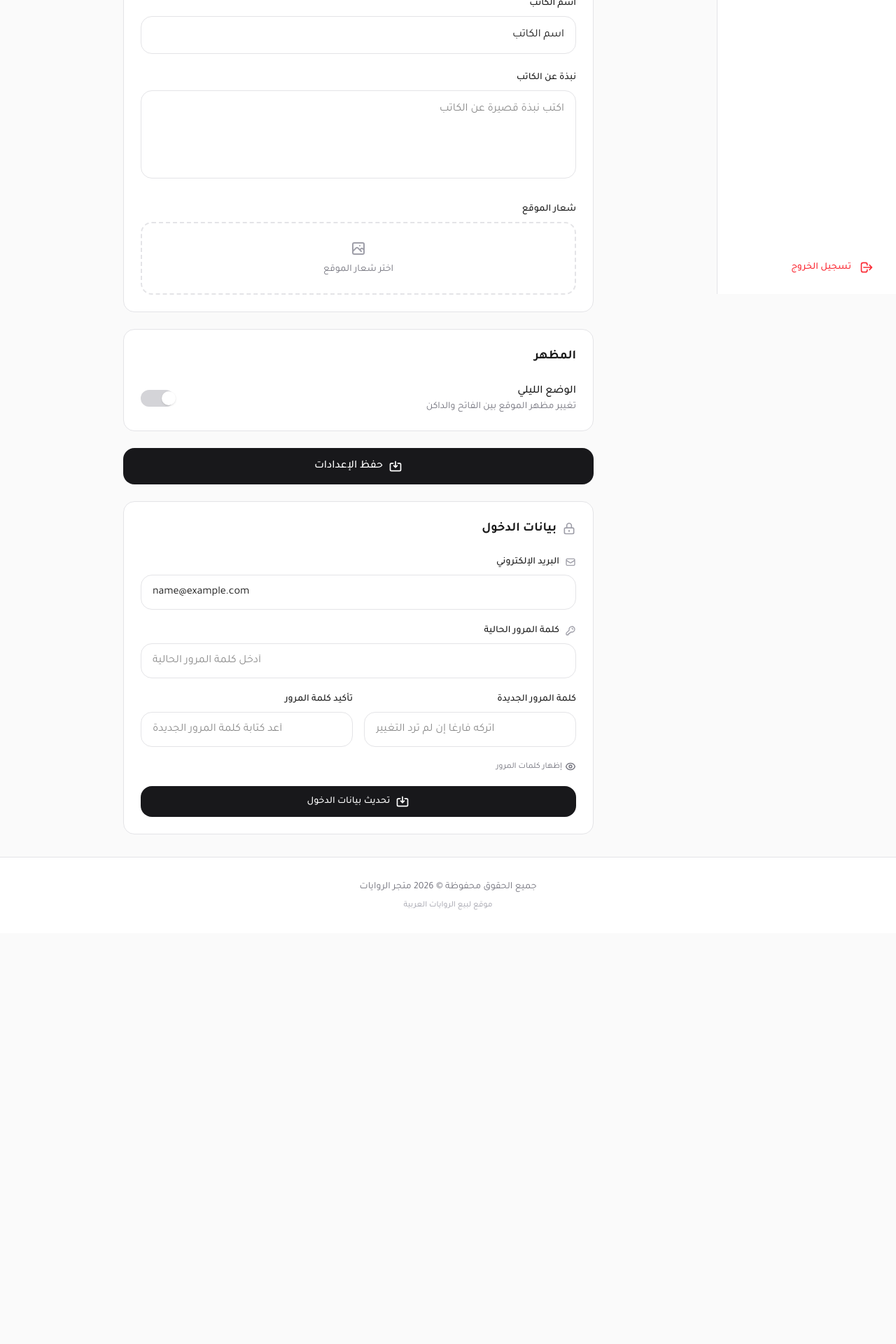
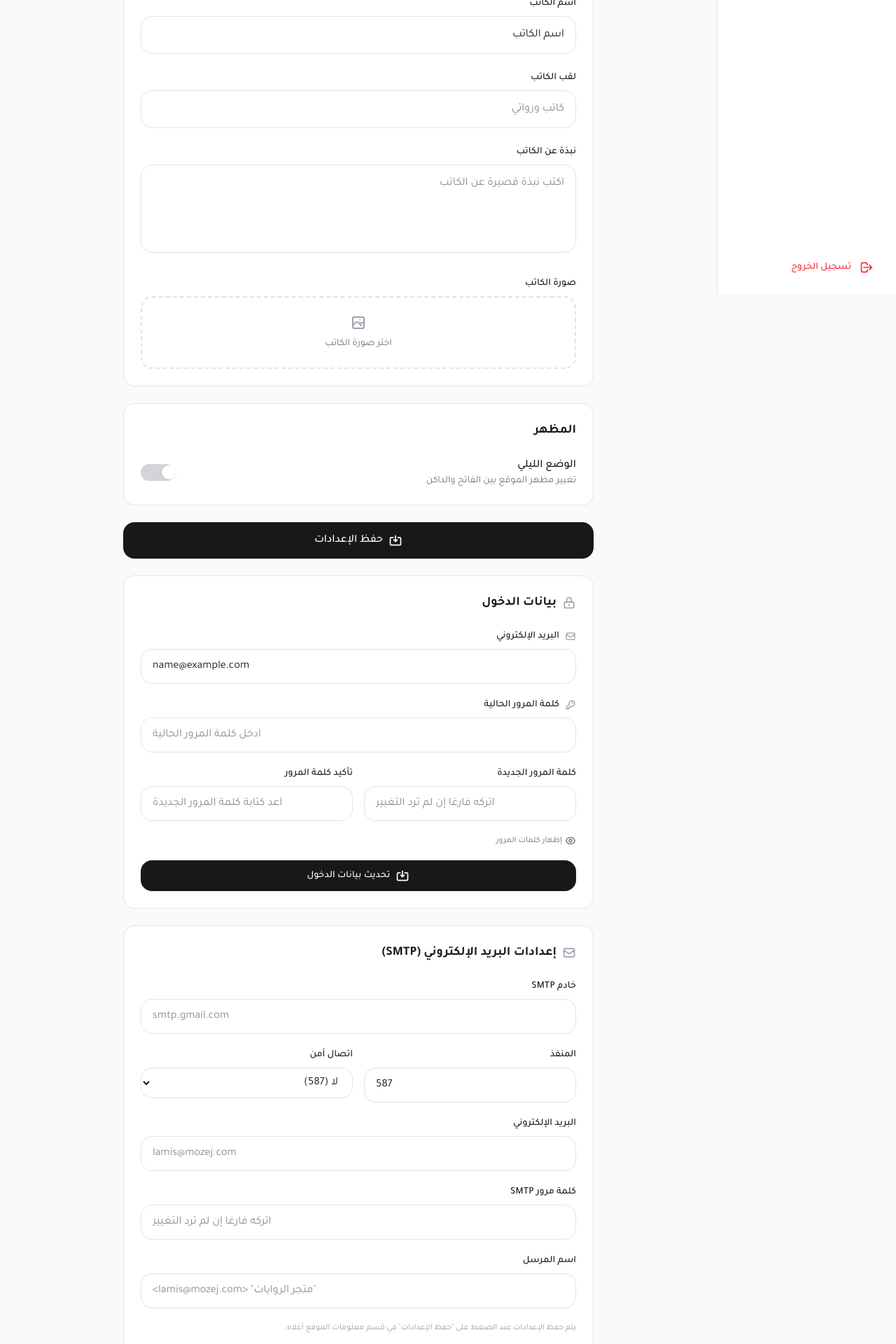
Before and after one commit to raishmd/novel-store, a Next.js app: page /dashboard/settings in a window 1280 px wide. Shown: the part 380-2300 px from the top of the page at 70% size. Before the commit the page ends 1713 px from the top, so only its background shows below. Built offline with nearby package versions, Linux system fonts and the light colour scheme; no server answers; the database is empty; sample sign-in values are in the browser's storage.

Commit message:
Move SMTP config to dashboard settings page instead of env vars; email module reads from DB

```diff
--- a/src/app/dashboard/settings/page.tsx
+++ b/src/app/dashboard/settings/page.tsx
@@ -17,6 +17,14 @@ export default function SettingsPage() {
     authorBio: "",
     logo: "",
   })
+  const [smtpForm, setSmtpForm] = useState({
+    smtpHost: "",
+    smtpPort: "587",
+    smtpSecure: "false",
+    smtpUser: "",
+    smtpPass: "",
+    smtpFrom: "",
+  })
   const [saving, setSaving] = useState(false)
   const [saved, setSaved] = useState(false)
 
@@ -34,19 +42,27 @@ export default function SettingsPage() {
 
   useEffect(() => {
     getSession().then(setSession)
+    fetch("/api/settings").then(r => r.json()).then(data => {
+      if (data.siteName) setForm(prev => ({ ...prev, siteName: data.siteName }))
+      if (data.authorName) setForm(prev => ({ ...prev, authorName: data.authorName }))
+      if (data.authorRole) setForm(prev => ({ ...prev, authorRole: data.authorRole }))
+      if (data.authorBio) setForm(prev => ({ ...prev, authorBio: data.authorBio }))
+      if (data.authorImage) setForm(prev => ({ ...prev, authorImage: data.authorImage }))
+      setSmtpForm(prev => ({
+        smtpHost: data.smtpHost || "",
+        smtpPort: data.smtpPort || "587",
+        smtpSecure: data.smtpSecure || "false",
+        smtpUser: data.smtpUser || "",
+        smtpPass: "",
+        smtpFrom: data.smtpFrom || "",
+      }))
+    }).catch(() => {})
   }, [])
 
   useEffect(() => {
     if (initialized.current || !session?.user?.email) return
     initialized.current = true
-    const siteName = localStorage.getItem("siteName")
-    const authorName = localStorage.getItem("authorName")
-    const authorBio = localStorage.getItem("authorBio")
-    const logo = localStorage.getItem("siteLogo")
-    if (siteName) setForm((prev) => ({ ...prev, siteName }))
-    if (authorName) setForm((prev) => ({ ...prev, authorName }))
-    if (authorBio) setForm((prev) => ({ ...prev, authorBio }))
-    if (logo) setForm((prev) => ({ ...prev, logo }))
+    if (form.siteName) localStorage.setItem("siteName", form.siteName)
     const savedEmail = localStorage.getItem("adminEmail")
     if (savedEmail) {
       setAccountForm(prev => ({ ...prev, newEmail: savedEmail }))
@@ -61,15 +77,37 @@ export default function SettingsPage() {
     setSaved(false)
 
     localStorage.setItem("siteName", form.siteName)
-    localStorage.setItem("authorName", form.authorName)
-    localStorage.setItem("authorBio", form.authorBio)
-    if (form.logo) localStorage.setItem("siteLogo", form.logo)
 
-    await new Promise((resolve) => setTimeout(resolve, 500))
+    try {
+      const smtpBody: Record<string, string> = {}
+      if (smtpForm.smtpHost) smtpBody.smtpHost = smtpForm.smtpHost
+      if (smtpForm.smtpPort) smtpBody.smtpPort = smtpForm.smtpPort
+      if (smtpForm.smtpSecure) smtpBody.smtpSecure = smtpForm.smtpSecure
+      if (smtpForm.smtpUser) smtpBody.smtpUser = smtpForm.smtpUser
+      if (smtpForm.smtpPass) smtpBody.smtpPass = smtpForm.smtpPass
+      if (smtpForm.smtpFrom) smtpBody.smtpFrom = smtpForm.smtpFrom
 
-    setSaving(false)
-    setSaved(true)
-    setTimeout(() => setSaved(false), 3000)
+      const res = await fetch("/api/settings", {
+        method: "PUT",
+        headers: { "Content-Type": "application/json" },
+        body: JSON.stringify({
+          siteName: form.siteName,
+          authorName: form.authorName,
+          authorRole: form.authorRole,
+          authorBio: form.authorBio,
+          authorImage: form.authorImage,
+          ...smtpBody,
+        }),
+      })
+      if (res.ok) {
+        setSaved(true)
+        setTimeout(() => setSaved(false), 3000)
+      }
+    } catch {
+      // fallback
+    } finally {
+      setSaving(false)
+    }
   }
 
   const handleAccountSave = async (e: React.FormEvent) => {
@@ -155,6 +193,18 @@ export default function SettingsPage() {
           </div>
 
           <div>
+            <label className="block text-sm font-medium mb-2">لقب الكاتب</label>
+            <input
+              type="text"
+              value={form.authorRole}
+              onChange={(e) => setForm((prev) => ({ ...prev, authorRole: e.target.value }))}
+              placeholder="كاتب وروائي"
+              className="w-full px-4 py-3.5 rounded-2xl border border-zinc-200 dark:border-zinc-700 bg-white dark:bg-zinc-900 focus:outline-none focus:ring-2 focus:ring-zinc-900 dark:focus:ring-zinc-100 transition-colors text-right"
+              dir="rtl"
+            />
+          </div>
+
+          <div>
             <label className="block text-sm font-medium mb-2">نبذة عن الكاتب</label>
             <textarea
               value={form.authorBio}
@@ -167,13 +217,13 @@ export default function SettingsPage() {
           </div>
 
           <div>
-            <label className="block text-sm font-medium mb-2">شعار الموقع</label>
+            <label className="block text-sm font-medium mb-2">صورة الكاتب</label>
             <div className="flex items-center gap-4">
               <label className="flex-1 flex items-center justify-center px-4 py-6 rounded-2xl border-2 border-dashed border-zinc-200 dark:border-zinc-700 hover:border-zinc-400 dark:hover:border-zinc-500 cursor-pointer transition-colors">
                 <div className="text-center">
                   <HiOutlinePhotograph className="w-6 h-6 mx-auto mb-2 text-zinc-400" />
                   <p className="text-sm text-zinc-500 dark:text-zinc-400">
-                    {form.logo ? "تغيير الشعار" : "اختر شعار الموقع"}
+                    {form.authorImage ? "تغيير الصورة" : "اختر صورة الكاتب"}
                   </p>
                 </div>
                 <input
@@ -189,15 +239,15 @@ export default function SettingsPage() {
                       const res = await fetch("/api/upload", { method: "POST", body: formData })
                       if (res.ok) {
                         const data = await res.json()
-                        setForm((prev) => ({ ...prev, logo: data.url }))
+                        setForm((prev) => ({ ...prev, authorImage: data.url }))
                       }
                     } catch {}
                   }}
                   className="hidden"
                 />
               </label>
-              {form.logo && (
-                <img src={form.logo} alt="الشعار" className="w-16 h-16 rounded-xl object-cover" />
+              {form.authorImage && (
+                <img src={form.authorImage} alt="صورة الكاتب" className="w-16 h-16 rounded-xl object-cover" />
               )}
             </div>
           </div>
@@ -359,6 +409,87 @@ export default function SettingsPage() {
             </button>
           </form>
         </div>
+
+        {/* SMTP */}
+        <div className="mt-6 bg-white dark:bg-zinc-900 border border-zinc-200 dark:border-zinc-800 rounded-2xl p-6">
+          <h2 className="text-lg font-bold flex items-center gap-2 mb-6">
+            <HiOutlineMail className="w-5 h-5 text-zinc-400" />
+            إعدادات البريد الإلكتروني (SMTP)
+          </h2>
+          <div className="space-y-5">
+            <div>
+              <label className="block text-sm font-medium mb-2">خادم SMTP</label>
+              <input
+                type="text"
+                value={smtpForm.smtpHost}
+                onChange={e => setSmtpForm(prev => ({ ...prev, smtpHost: e.target.value }))}
+                placeholder="smtp.gmail.com"
+                className="w-full px-4 py-3 rounded-2xl border border-zinc-200 dark:border-zinc-700 bg-white dark:bg-zinc-900 focus:outline-none focus:ring-2 focus:ring-zinc-900 dark:focus:ring-zinc-100 transition-colors text-left dir-ltr"
+                dir="ltr"
+              />
+            </div>
+            <div className="grid grid-cols-2 gap-4">
+              <div>
+                <label className="block text-sm font-medium mb-2">المنفذ</label>
+                <input
+                  type="text"
+                  value={smtpForm.smtpPort}
+                  onChange={e => setSmtpForm(prev => ({ ...prev, smtpPort: e.target.value }))}
+                  placeholder="587"
+                  className="w-full px-4 py-3 rounded-2xl border border-zinc-200 dark:border-zinc-700 bg-white dark:bg-zinc-900 focus:outline-none focus:ring-2 focus:ring-zinc-900 dark:focus:ring-zinc-100 transition-colors text-left dir-ltr"
+                  dir="ltr"
+                />
+              </div>
+              <div>
+                <label className="block text-sm font-medium mb-2">اتصال آمن</label>
+                <select
+                  value={smtpForm.smtpSecure}
+                  onChange={e => setSmtpForm(prev => ({ ...prev, smtpSecure: e.target.value }))}
+                  className="w-full px-4 py-3 rounded-2xl border border-zinc-200 dark:border-zinc-700 bg-white dark:bg-zinc-900 focus:outline-none focus:ring-2 focus:ring-zinc-900 dark:focus:ring-zinc-100 transition-colors"
+                >
+                  <option value="false">لا (587)</option>
+                  <option value="true">نعم (465)</option>
+                </select>
+              </div>
+            </div>
+            <div>
+              <label className="block text-sm font-medium mb-2">البريد الإلكتروني</label>
+              <input
+                type="text"
+                value={smtpForm.smtpUser}
+                onChange={e => setSmtpForm(prev => ({ ...prev, smtpUser: e.target.value }))}
+                placeholder="lamis@mozej.com"
+                className="w-full px-4 py-3 rounded-2xl border border-zinc-200 dark:border-zinc-700 bg-white dark:bg-zinc-900 focus:outline-none focus:ring-2 focus:ring-zinc-900 dark:focus:ring-zinc-100 transition-colors text-left dir-ltr"
+                dir="ltr"
+              />
+            </div>
+            <div>
+              <label className="block text-sm font-medium mb-2">كلمة مرور SMTP</label>
+              <input
+                type="password"
+                value={smtpForm.smtpPass}
+                onChange={e => setSmtpForm(prev => ({ ...prev, smtpPass: e.target.value }))}
+                placeholder="اتركه فارغاً إن لم ترد التغيير"
+                className="w-full px-4 py-3 rounded-2xl border border-zinc-200 dark:border-zinc-700 bg-white dark:bg-zinc-900 focus:outline-none focus:ring-2 focus:ring-zinc-900 dark:focus:ring-zinc-100 transition-colors text-left dir-ltr"
+                dir="ltr"
+              />
+            </div>
+            <div>
+              <label className="block text-sm font-medium mb-2">اسم المرسل</label>
+              <input
+                type="text"
+                value={smtpForm.smtpFrom}
+                onChange={e => setSmtpForm(prev => ({ ...prev, smtpFrom: e.target.value }))}
+                placeholder='"متجر الروايات" <lamis@mozej.com>'
+                className="w-full px-4 py-3 rounded-2xl border border-zinc-200 dark:border-zinc-700 bg-white dark:bg-zinc-900 focus:outline-none focus:ring-2 focus:ring-zinc-900 dark:focus:ring-zinc-100 transition-colors text-left dir-ltr"
+                dir="ltr"
+              />
+            </div>
+            <p className="text-xs text-zinc-400">
+              يتم حفظ الإعدادات عند الضغط على "حفظ الإعدادات" في قسم معلومات الموقع أعلاه.
+            </p>
+          </div>
+        </div>
     </div>
   )
 }
--- a/src/lib/email.ts
+++ b/src/lib/email.ts
@@ -1,30 +1,43 @@
 import nodemailer from "nodemailer"
+import { prisma } from "./prisma"
 
-function getTransporter() {
-  if (!process.env.SMTP_HOST || !process.env.SMTP_USER || !process.env.SMTP_PASS) {
-    throw new Error(
-      "SMTP_* environment variables are not configured. "
-      + "Set SMTP_HOST, SMTP_USER, and SMTP_PASS in your Vercel environment variables."
-    )
-  }
-  return nodemailer.createTransport({
-    host: process.env.SMTP_HOST,
-    port: Number(process.env.SMTP_PORT) || 587,
-    secure: process.env.SMTP_SECURE === "true",
-    auth: {
-      user: process.env.SMTP_USER,
-      pass: process.env.SMTP_PASS,
+export async function getSmtpConfig() {
+  const settings = await prisma.setting.findMany({
+    where: {
+      key: { in: ["smtpHost", "smtpPort", "smtpSecure", "smtpUser", "smtpPass", "smtpFrom"] },
     },
   })
+  const map: Record<string, string> = {}
+  for (const s of settings) map[s.key] = s.value
+  return map
 }
 
 export async function sendPasswordResetEmail(email: string, token: string) {
+  const smtp = await getSmtpConfig()
+  const host = smtp.smtpHost || process.env.SMTP_HOST
+  const user = smtp.smtpUser || process.env.SMTP_USER
+  const pass = smtp.smtpPass || process.env.SMTP_PASS
+
+  if (!host || !user || !pass) {
+    throw new Error(
+      "SMTP_* environment variables are not configured. "
+      + "Set SMTP_HOST, SMTP_USER, and SMTP_PASS in the dashboard settings."
+    )
+  }
+
+  const transporter = nodemailer.createTransport({
+    host,
+    port: Number(smtp.smtpPort || process.env.SMTP_PORT) || 587,
+    secure: smtp.smtpSecure === "true" || process.env.SMTP_SECURE === "true",
+    auth: { user, pass },
+  })
+
   const siteName = "متجر الروايات"
   const resetUrl = `${process.env.AUTH_URL || "http://localhost:3000"}/reset-password?token=${token}`
-  const transporter = getTransporter()
+  const from = smtp.smtpFrom || process.env.SMTP_FROM || `"${siteName}" <${user}>`
 
   await transporter.sendMail({
-    from: process.env.SMTP_FROM || `"${siteName}" <${process.env.SMTP_USER}>`,
+    from,
     to: email,
     subject: `إعادة تعيين كلمة المرور - ${siteName}`,
     html: `
```
